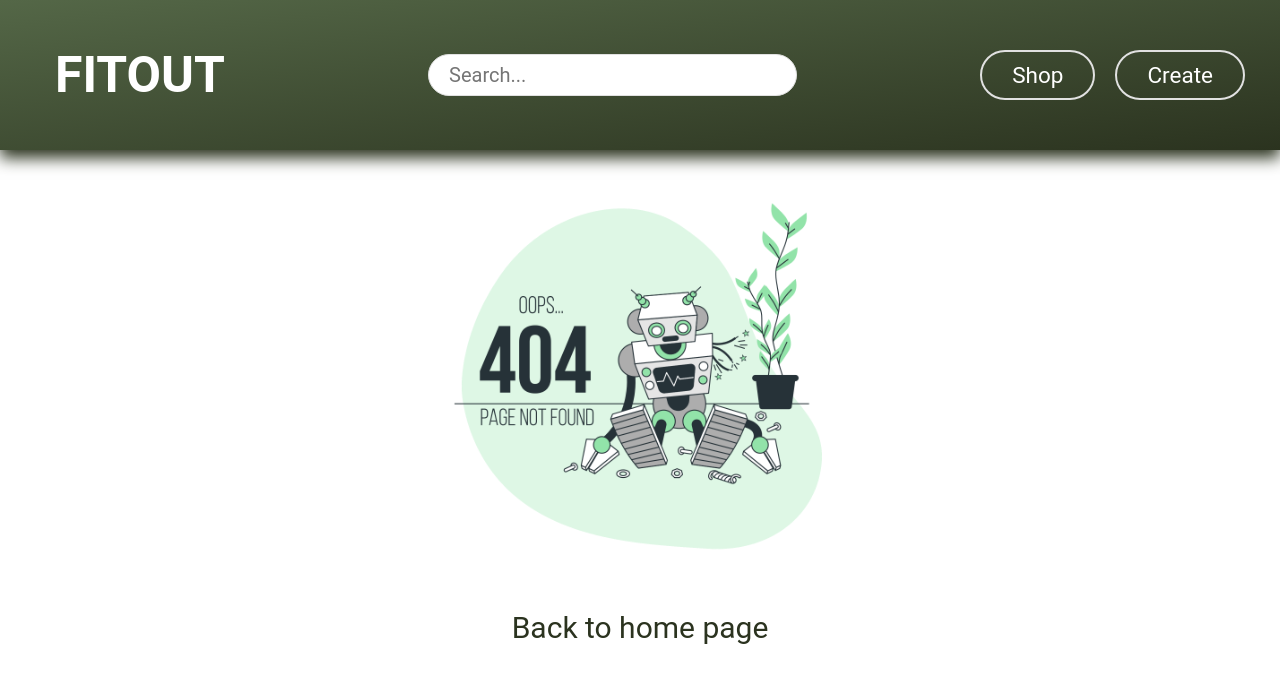
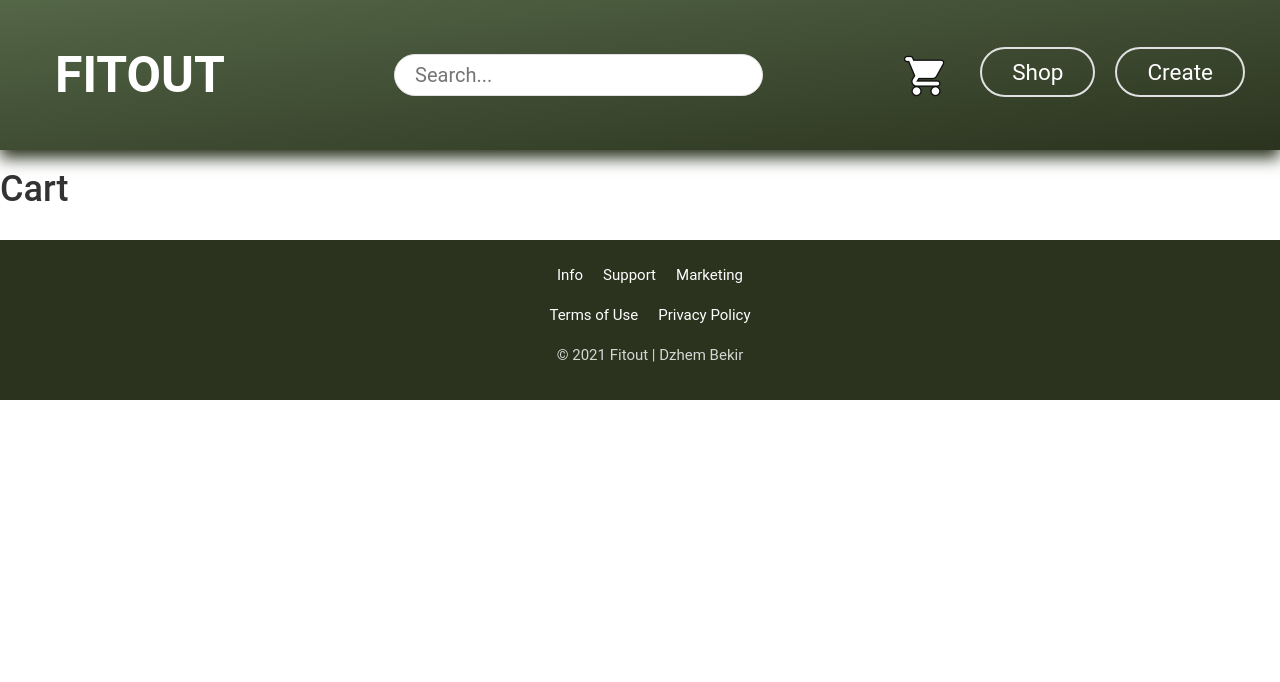
Before and after one commit to dzhembekir9/Fitout, a React (Create React App) app in the folder react-shop/: page /cart in a window 1280 px wide. Shown: the top 682 px of the page. Built offline with nearby package versions, Linux system fonts and the light colour scheme.

Commit message:
Add cart page

```diff
--- a/react-shop/src/App.js
+++ b/react-shop/src/App.js
@@ -52,6 +52,16 @@ function App() {
           setIsOpen={setIsOpen}
         />
       </Route>
+      <Route exact path="/cart">
+        <Home
+          state={products}
+          handleSetState={setProducts}
+          page="cart"
+          displayFooter={true}
+          isOpen={isOpen}
+          setIsOpen={setIsOpen}
+        />
+      </Route>
       <Route path="*">
         <Home
           page="not-found"
--- /dev/null
+++ b/react-shop/src/components/Cart/Cart.js
@@ -0,0 +1,19 @@
+import DropDown from '../../components/DropDown/DropDown'
+
+const Cart = (props) => {
+
+    const { isOpen, cart, setCart } = props;
+
+    console.log(cart);
+
+    return (
+
+        <div>
+            {isOpen && <DropDown />}
+            <h1>Cart</h1>
+            {Object.values(cart).map(x => <div>{x.title}</div>)}
+        </div>
+    );
+}
+
+export default Cart;
--- a/react-shop/src/components/Item/Item.js
+++ b/react-shop/src/components/Item/Item.js
@@ -1,14 +1,24 @@
+import { useState } from 'react';
 import { Link } from 'react-router-dom';
 import { StyledItemWrapper, StyledTitle, StyledPrice, StyledImage, StyledItemActionsWrapper, StyledItemAction, StyledDescription, StyledItemContentWrapper }
 from '../../utilities/Item/StyledItem'
 
 const Item = (props) => {
 
-    const { handleDelete, id } = props;
+    const { handleDelete, id, cart, setCart, state } = props;
 
     const linkStyle = {
         textDecoration: 'none',
         color: '#2b331f'
+    }
+
+    const handleAddToCart = () => {
+
+        const items = Object.values(state).filter(x => x.id === props.id);
+        const selectedItems = Object.assign({}, ...items)
+
+        console.log(selectedItems);
+
     }
 
     return (
@@ -31,7 +41,7 @@ const Item = (props) => {
             </Link>
 
             <StyledItemActionsWrapper>
-                <StyledItemAction>Add to Cart</StyledItemAction>
+                <StyledItemAction onClick={handleAddToCart}>Add to Cart</StyledItemAction>
                 <StyledItemAction onClick={handleDelete}>Delete Item</StyledItemAction>
             </StyledItemActionsWrapper>
 
--- a/react-shop/src/components/ItemDetails/ItemDetails.js
+++ b/react-shop/src/components/ItemDetails/ItemDetails.js
@@ -56,7 +56,7 @@ const ItemDetails = (props) => {
                                 <StyledChoiceContainer>
                                     <h2>Choose size:</h2>
                                     <div style={{display: 'flex'}}>
-                                        {x.availableSizes ? x.availableSizes.map(size => <StyledSize>{size}</StyledSize>) : <p>Out of stock</p>}
+                                        {x.availableSizes ? x.availableSizes.map(size => <StyledSize key={size}>{size}</StyledSize>) : <p>Out of stock</p>}
                                     </div>
                                     <h2>Select quantity:</h2>
                                     <StyledQuantityWrapper>
--- a/react-shop/src/containers/Home/Home.js
+++ b/react-shop/src/containers/Home/Home.js
@@ -6,11 +6,13 @@ import Create from '../../components/Create/Create'
 import Footer from "../../components/Footer/Footer"
 import NotFound from '../../components/NotFound/NotFound'
 import ItemDetails from '../../components/ItemDetails/ItemDetails'
+import Cart from '../../components/Cart/Cart'
 
 const Home = (props) => {
 
     const [isPending, setIsPending] = useState(false);
     const { isOpen, setIsOpen, displayFooter } = props;
+    const [cart, setCart] = useState([]);
 
     return (
         <div>
@@ -29,6 +31,8 @@ const Home = (props) => {
                 isPending={isPending}
                 setIsPending={setIsPending}
                 isOpen={isOpen}
+                setCart={setCart}
+                cart={cart}
             />
             : props.page === 'create' ?
             <Create
@@ -48,6 +52,12 @@ const Home = (props) => {
                 isPending={isPending}
                 setIsPending={setIsPending}
             />
+            : props.page === 'cart' ?
+            <Cart
+                isOpen={isOpen}
+                cart={cart}
+                setCart={setCart}
+            />
             : null}
             {displayFooter && <Footer />}
         </div>
--- a/react-shop/src/containers/MainContent/MainContent.js
+++ b/react-shop/src/containers/MainContent/MainContent.js
@@ -20,6 +20,7 @@ const MainContent = (props) => {
                 .then(res => {
                     props.handleSetState(res.data);
                     props.setIsPending(false);
+                    props.setCart(Object.values(res.data));
                 })
                 .catch(err => {
                     console.log(err);
@@ -36,6 +37,9 @@ const MainContent = (props) => {
                 Object.entries(props.state).map(x =>
                 <div key={x[1].id} className="col-lg-4 col-md-6 col-sm-6 col-xs-12">
                     <Item
+                        cart={props.cart}
+                        setCart={props.setCart}
+                        state={props.state}
                         title={x[1].title}
                         description={x[1].description}
                         price={x[1].price}
--- a/react-shop/src/containers/Navbar/Navbar.js
+++ b/react-shop/src/containers/Navbar/Navbar.js
@@ -7,6 +7,7 @@ import Burger from '../../components/Burger/Burger'
 import { StyledLink } from '../../utilities/Global/GlobalStyles'
 import LoadingBar from '../../components/LoadingBar/LoadingBar'
 import { useEffect } from 'react'
+import cart from '../../images/cart.png'
 
 const Navbar = (props) => {
 
@@ -20,6 +21,9 @@ const Navbar = (props) => {
       </StyledLink>
       <SearchBar state={props.state} handleSetState={props.handleSetState}/>
       <div>
+        <StyledLink to="/cart">
+          <img style={{marginRight: '20px'}} src={cart} alt=""/>
+        </StyledLink>
         <StyledLink to="/shop">
           <NavbarButton text="Shop"/>
         </StyledLink>
```
Also changed, not shown: react-shop/src/images/cart.png (added).
